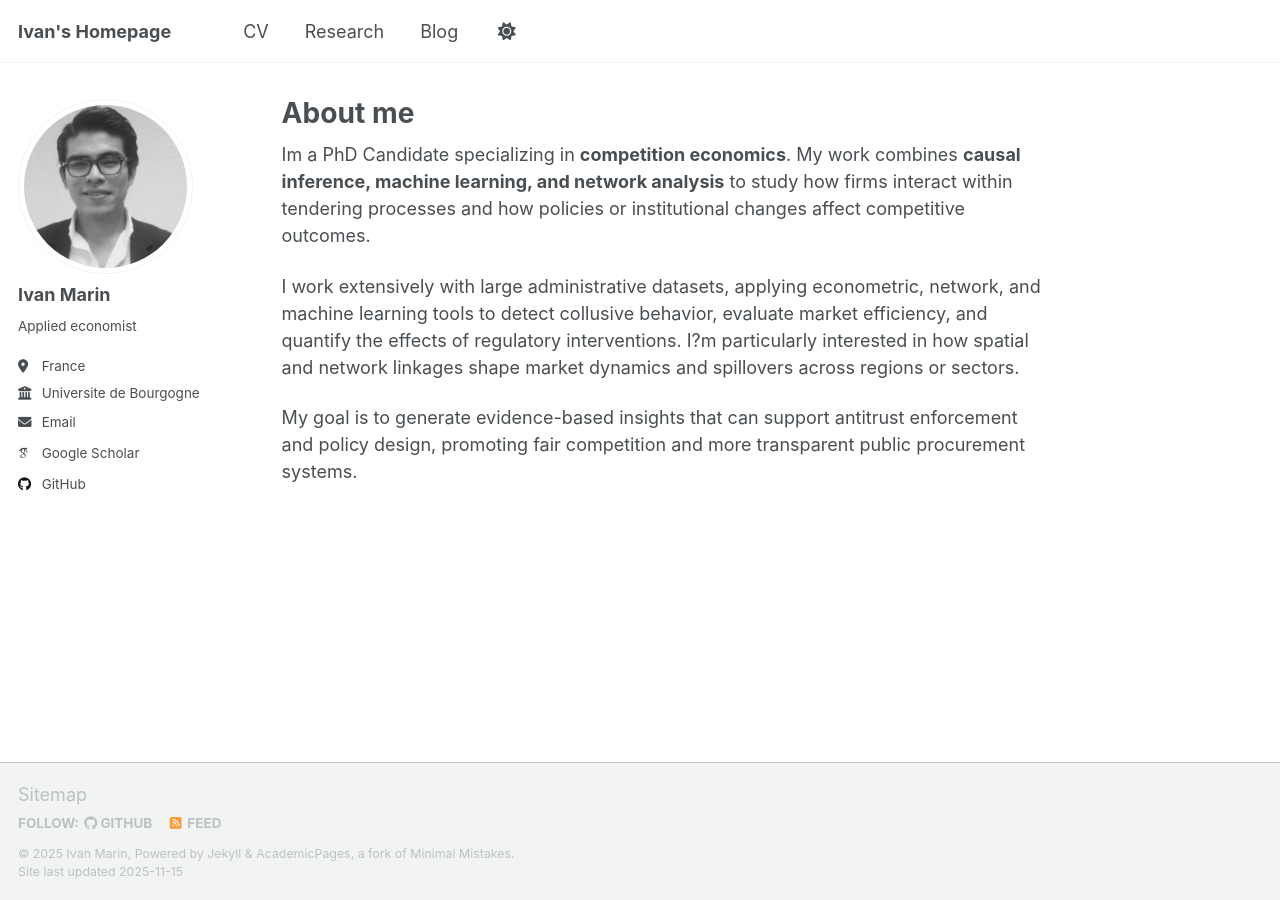
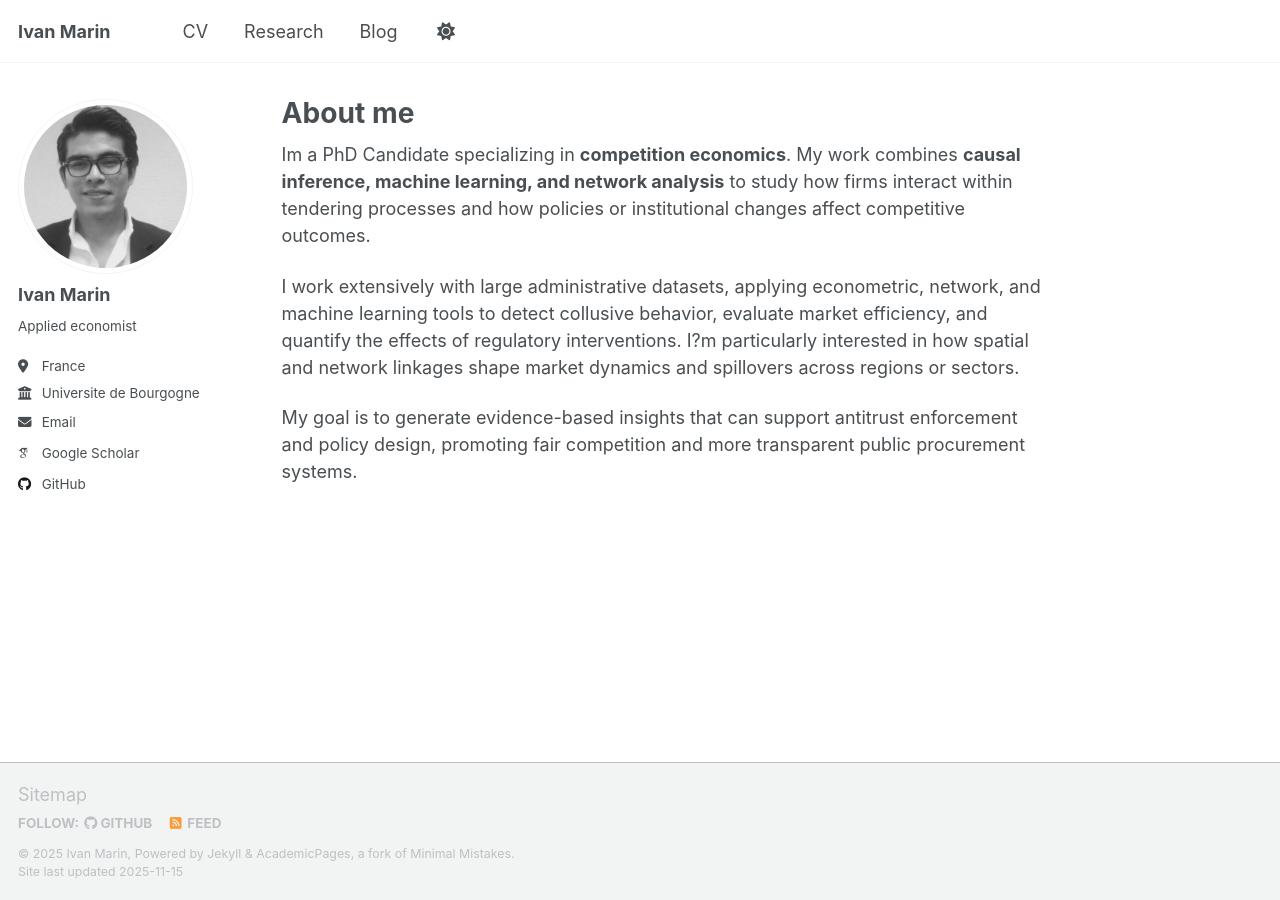
Before and after one commit to iamarin/iamarin.github.io, a Jekyll site: the page built from _pages/about.md, in a window 1280 px wide. Built offline with Jekyll 4.4.1, drawn with Linux system fonts in a browser that asks for light colours; some web fonts are replaced; a script that is not in the unit is left out.

Commit message:
changing name title

```diff
--- a/_config.yml
+++ b/_config.yml
@@ -9,7 +9,7 @@
 # Basic Site Settings
 locale                   : "en-US"
 site_theme               : "default" # Currently available options are "default", "air"
-title                    : "Ivan's Homepage"
+title                    : "Ivan Marin"
 title_separator          : "-"
 name                     : &name "Ivan Marin"
 description              : &description "Your Name's academic portfolio"   # Update this with a general description of your site, this is the default if not overridden by a page
```
